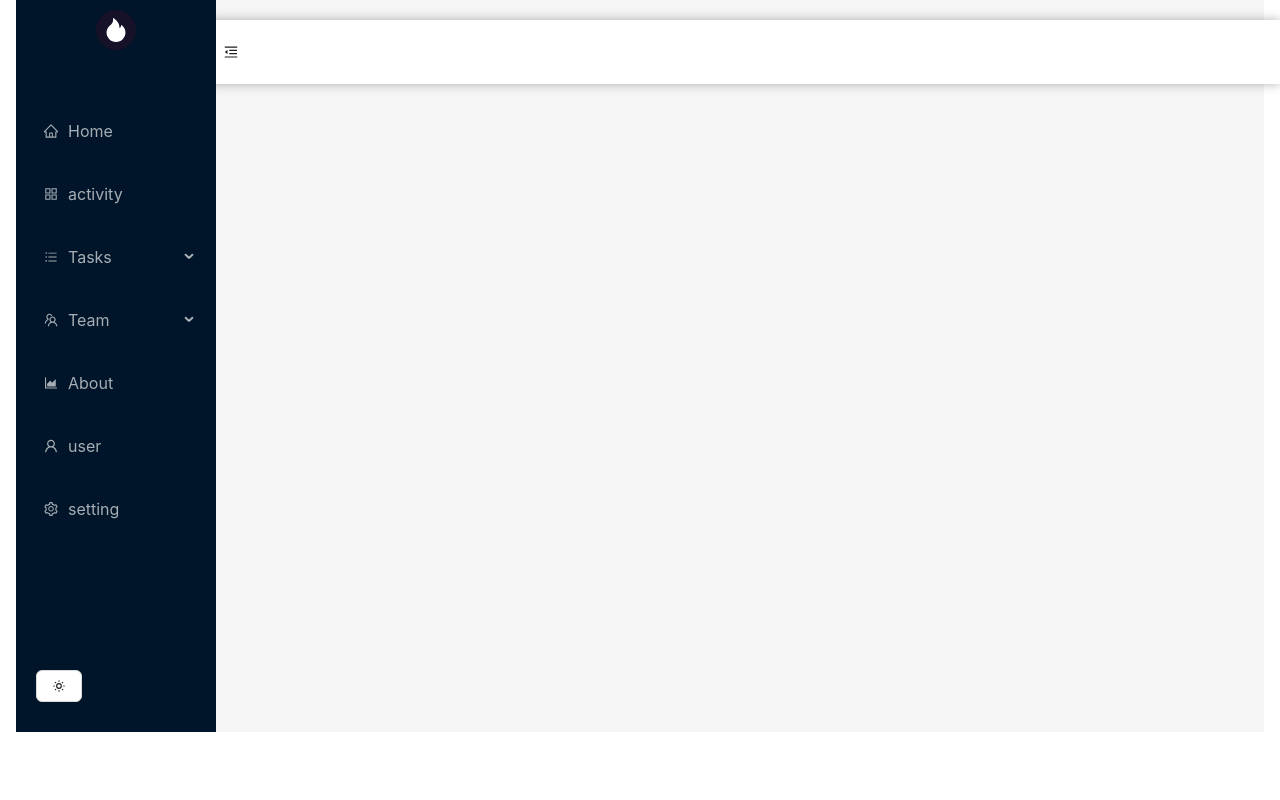
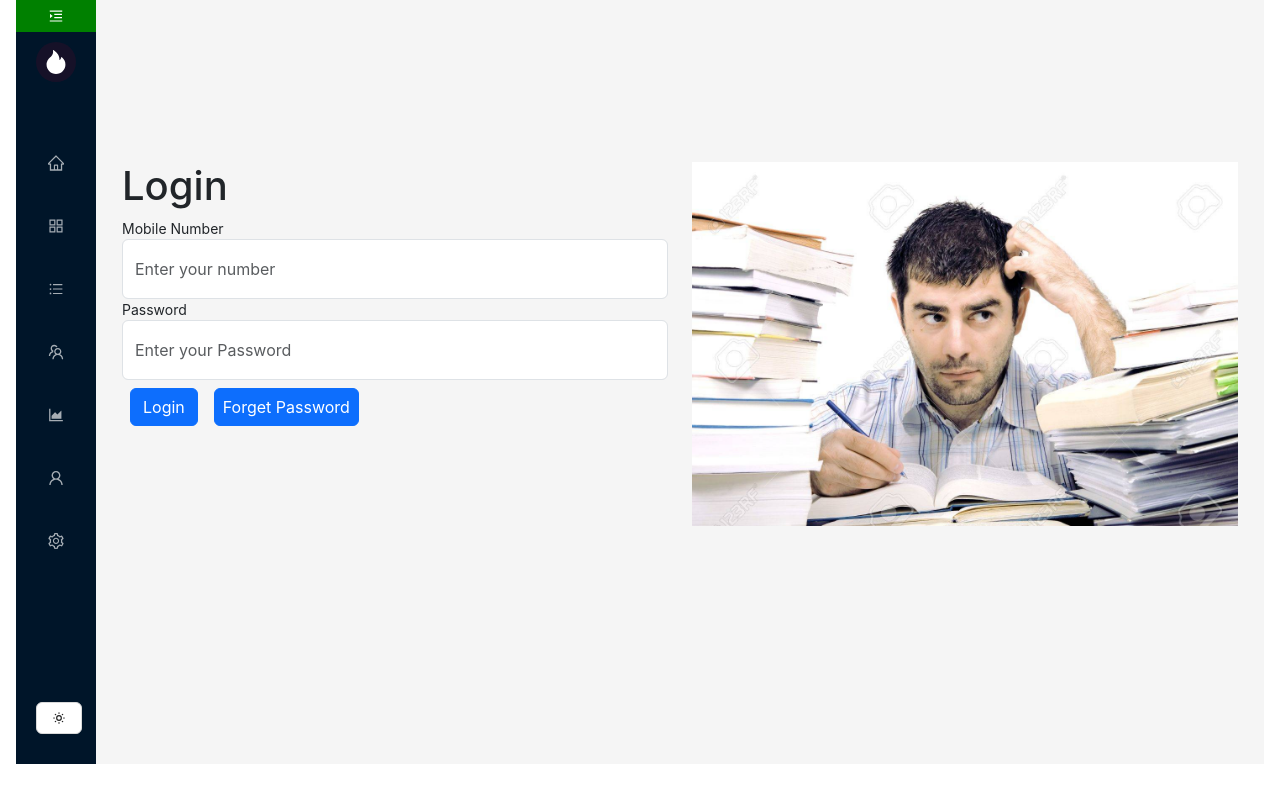
Before and after one commit to Tim-Alpha/ignou_buddy_frontend, a React (Create React App) app: page /Login in a window 1280 px wide. Built offline with nearby package versions, Linux system fonts and the light colour scheme.

Commit message:
feat: implemented slide menu

```diff
--- a/public/style.css
+++ b/public/style.css
@@ -300,10 +300,32 @@
 font-size: 1rem
 }
 .toggle{
-    margin-left: 15px;
+    color: white;
+
 }
 .side{
 display: flex;
 flex-direction: row;
 margin-top: 20px;
 }
+#head{
+padding-top: -10px;
+padding-bottom: -10px;
+background-color: aqua;
+}
+.spanclas{
+    width: 5px;
+    height: -100px;
+}
+.folleded{
+    display: flex;
+   align-items: center;
+   justify-content: center;
+   background-color: green;
+}
+.unfolleded{
+    display: flex;
+   align-items: center;
+   justify-content: center;
+   background-color: rgb(128, 0, 47);
+}
--- a/src/App.jsx
+++ b/src/App.jsx
@@ -1,69 +1,145 @@
-import React, { useState } from 'react'
+import React, { useState } from 'react';
 import { BrowserRouter as Router, Routes, Route } from 'react-router-dom';
 import Home from './pages/Home';
 import SignUp from './pages/SignUp';
-// import Header from './components/Header';
 import Login from './pages/Login';
-import {Button, Layout, theme} from 'antd';
+import { Button, Layout, theme } from 'antd';
 import Logo from './components/Sidebar/Logo';
 import MenuList from './components/Sidebar/MenuList';
 import ToggleThemeButton from './components/Sidebar/ToggleThemeButton';
 import { MenuFoldOutlined, MenuUnfoldOutlined } from '@ant-design/icons';
-import { Header } from 'antd/es/layout/layout';
 import useToken from 'antd/es/theme/useToken';
+import HeaderIcon from './components/Sidebar/HeaderIcon';
 
-
-const {Sider} =Layout;
+const { Sider } = Layout;
 
 const App = () => {
-  const [darkTheme, setDarkTheme] = useState(true)
- const [collapsed,setcollapsed] = useState(false)
+  const [darkTheme, setDarkTheme] = useState(true);
+  const [collapsed, setCollapsed] = useState(true);
 
-  const toggleTheme = ()=>{
-  setDarkTheme (!darkTheme);
- }
+  const toggleTheme = () => {
+    setDarkTheme(!darkTheme);
+  };
+  const [className, setclassName] = useState("folleded")
 
- const {
-  token :{colorBgContainer},
- }= theme.useToken()
+  const { token: { colorBgContainer } } = theme.useToken();
+
   return (
-    <Layout>
+    <Layout >
       <Router>
-
-      <Sider collapsed ={collapsed}
+        <Sider
+          collapsed={collapsed}
           collapsible
-      trigger ={null}
-      theme ={darkTheme? 'dark' :'light'}
+          trigger={null}
+          theme={darkTheme ? 'dark' : 'light'}
           className='sidebar'>
-        <Logo/>
-        <MenuList darkTheme={darkTheme}/>
-        <ToggleThemeButton darkTheme={darkTheme}
-        toggleTheme={toggleTheme}/>
+             <div
+                className={(className == "folleded") ? "folleded" :"unfolleded" }
+                onClick={()=> setclassName("unfolleded")}
+             >
+              <Button
+                type='text'
+                className='toggle'
+                onClick={() => setCollapsed(!collapsed)}
+                icon={collapsed ? <MenuUnfoldOutlined /> : <MenuFoldOutlined />}
+              />
+            </div>
+          <Logo />
+          <MenuList darkTheme={darkTheme} />
+          <ToggleThemeButton darkTheme={darkTheme} toggleTheme={toggleTheme} />
           </Sider>
 
-      {/* <Header /> */}
-      {/* <div className='container mt-4'>
+        <Layout>
+          {/* Your content goes here */}
+          <div className='container mt-4'>
             <Routes>
               <Route path='/' element={<Home />} />
               <Route path='/SignUp' element={<SignUp />} />
               <Route path='/Login' element={<Login />} />
             </Routes>
-      </div> */}
+          </div>
+
+          {/* Conditional rendering of Header based on screen size */}
+        </Layout>
       </Router>
+    </Layout>
+  );
+};
 
-      <Layout>
-        <Header className='side' style={{ padding:0,background:colorBgContainer}}>
-          <Button
-          type='text'
-          className='toggle'
-          onClick={()=> setcollapsed(!collapsed)}
-          icon={collapsed ?
-          <MenuUnfoldOutlined/> :
-         <MenuFoldOutlined/> }/>
-        </Header>
-      </Layout>
-    </Layout>
-  )
-}
+export default App;
 
-export default App
+
+
+
+
+
+// import React, { useState } from 'react'
+// import { BrowserRouter as Router, Routes, Route } from 'react-router-dom';
+// import Home from './pages/Home';
+// import SignUp from './pages/SignUp';
+// // import Header from './components/Header';
+// import Login from './pages/Login';
+// import {Button, Layout, theme} from 'antd';
+// import Logo from './components/Sidebar/Logo';
+// import MenuList from './components/Sidebar/MenuList';
+// import ToggleThemeButton from './components/Sidebar/ToggleThemeButton';
+// import { MenuFoldOutlined, MenuUnfoldOutlined } from '@ant-design/icons';
+// import { Header } from 'antd/es/layout/layout';
+// import useToken from 'antd/es/theme/useToken';
+
+
+// const {Sider} =Layout;
+
+// const App = () => {
+//   const [darkTheme, setDarkTheme] = useState(true)
+//  const [collapsed,setcollapsed] = useState(false)
+
+//   const toggleTheme = ()=>{
+//   setDarkTheme (!darkTheme);
+//  }
+
+//  const {
+//   token :{colorBgContainer},
+//  }= theme.useToken()
+//   return (
+//     <Layout>
+//     <Router>
+
+//       <Sider collapsed ={collapsed}
+//        collapsible
+//       trigger ={null}
+//       theme ={darkTheme? 'dark' :'light'}
+//        className='sidebar'>
+//         <Logo/>
+//         <MenuList darkTheme={darkTheme}/>
+//         <ToggleThemeButton darkTheme={darkTheme}
+//         toggleTheme={toggleTheme}/>
+//       </Sider>
+
+//       {/* <Header /> */}
+//       {/* <div className='container mt-4'>
+//         <Routes>
+//           <Route path='/' element={<Home />} />
+//           <Route path='/SignUp' element={<SignUp />} />
+//           <Route path='/Login' element={<Login />} />
+//         </Routes>
+//       </div> */}
+//     </Router>
+
+//       <Layout>
+//         <Header header={false} className='side' style={{ padding:0,background:colorBgContainer}}>
+//           <Button
+//           type='text'
+//           className='toggle'
+//           onClick={()=> setcollapsed(!collapsed)}
+//           icon={collapsed ?
+//           <MenuUnfoldOutlined/> :
+//          <MenuFoldOutlined/> }/>
+//         </Header>
+
+//       </Layout>
+//     </Layout>
+//   )
+// }
+
+// export default App
--- /dev/null
+++ b/src/components/Sidebar/HeaderIcon.jsx
@@ -0,0 +1,19 @@
+// HeaderIcon.jsx
+import React from 'react';
+import { Button } from 'antd';
+import { MenuFoldOutlined, MenuUnfoldOutlined } from '@ant-design/icons';
+
+const HeaderIcon = ({ collapsed, setCollapsed }) => {
+  return (
+    <div className='mobile-header'>
+      <Button
+        type='text'
+        className='toggle'
+        onClick={() => setCollapsed(!collapsed)}
+        icon={collapsed ? <MenuUnfoldOutlined /> : <MenuFoldOutlined />}
+      />
+    </div>
+  );
+};
+
+export default HeaderIcon;
```
Lines whose indentation alone changed are shown as unchanged.
